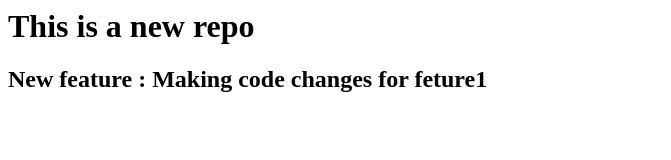
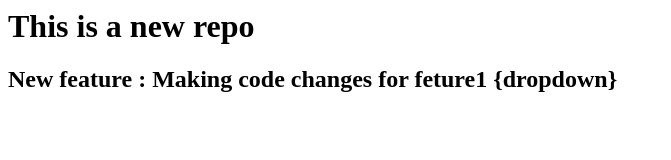
Before and after one commit to anshuman-99/LocalFolder, a plain HTML site: page index.html in a window 1280 px wide. Shown: the whole page, without its empty margins (0-671 px from the left). Drawn offline with Linux system fonts and the light colour scheme.

Commit message:
added dropdown

```diff
--- a/index.html
+++ b/index.html
@@ -1,2 +1,2 @@
 <h1>This is a new repo</h1>
-<h2>New feature : Making code changes for feture1</h2>
+<h2>New feature : Making code changes for feture1 {dropdown}</h2>
```
